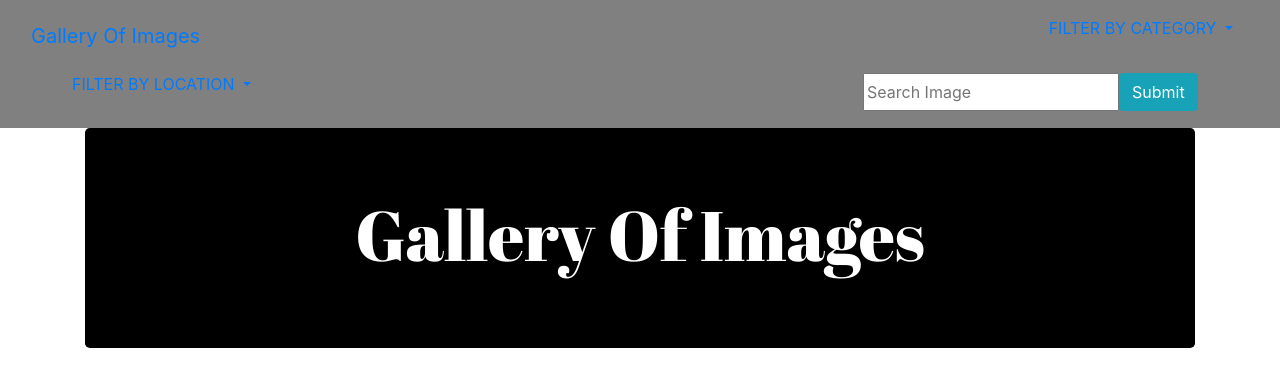
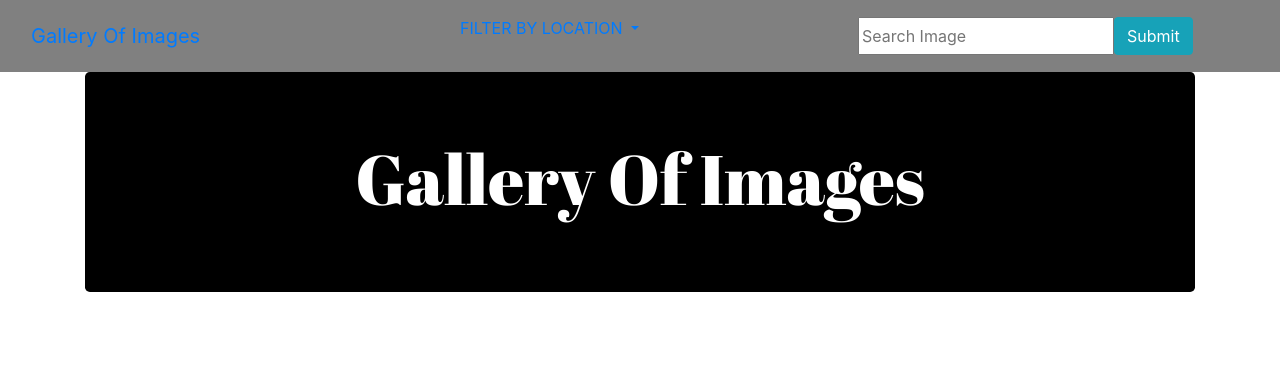
Before and after one commit to Julia-Agasaro/Image-Gallery, a Django app: page / in a window 1280 px wide. Shown: the top 387 px of the page. Run offline with Django 3.2, Linux system fonts and the light colour scheme; data that the repository does not hold is empty; some libraries are stand-ins or nearby versions; some web fonts are replaced.

```diff
--- a/photos/templates/navbar.html
+++ b/photos/templates/navbar.html
@@ -7,14 +7,7 @@
 
     <!--Dropdown for filtering by location or category-->
 
-    <ul class="nav-item dropdown">
-            <a class="nav-link dropdown-toggle" href="#" id="navbarDropdown1" role="button"
-               data-toggle="dropdown" aria-haspopup="true"
-               aria-expanded="false">
-              FILTER BY CATEGORY
-            </a>
-            </div>
-          </ul>
+
 
           <ul class="nav-item dropdown">
             <a class="nav-link dropdown-toggle" href="#"
```
